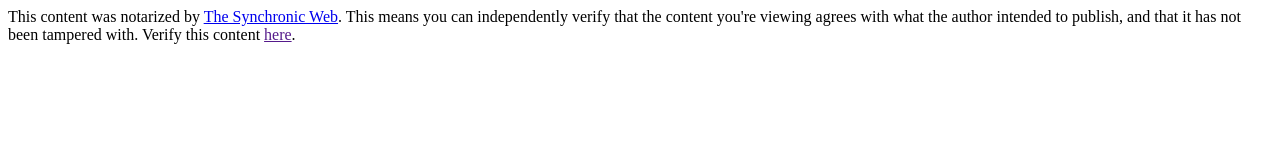
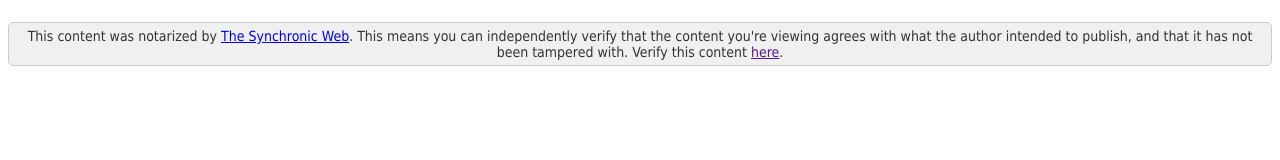
Before and after one commit to novdelpap/github-action-journal-sdk, a plain HTML site: page docs/index.html in a window 1280 px wide. Drawn offline with Linux system fonts and the light colour scheme.

Commit message:
Update index.html

```diff
--- a/docs/index.html
+++ b/docs/index.html
@@ -3,6 +3,6 @@
   <link rel="stylesheet" href="style.css">
 </head>
 <body>
-This content was notarized by <a href="https://sandialabs.github.io/sync-web/">The Synchronic Web</a>. This means you can independently verify that the content you're viewing agrees with what the author intended to publish, and that it has not been tampered with. Verify this content <a href="">here</a>.
+<p>This content was notarized by <a href="https://sandialabs.github.io/sync-web/">The Synchronic Web</a>. This means you can independently verify that the content you're viewing agrees with what the author intended to publish, and that it has not been tampered with. Verify this content <a href="">here</a>.</p>
 </body>
 </html>
```
